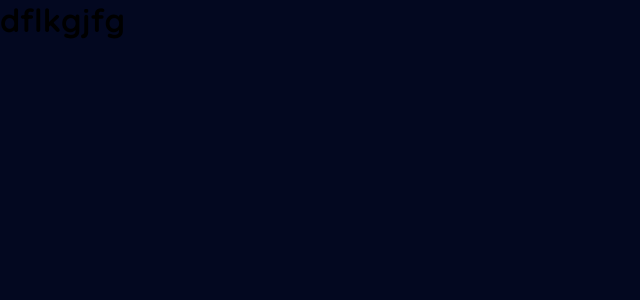
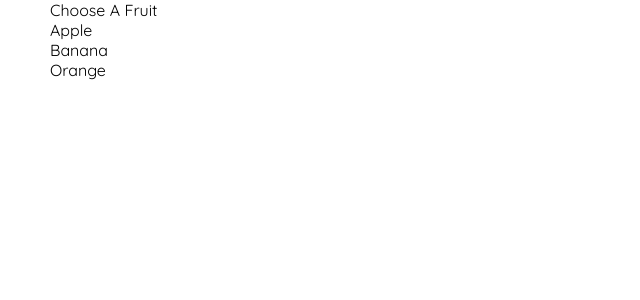
Before and after one commit to serhatbek/react-components, a React (Vite) app: page / in a window 1280 px wide. Shown: the top 300 px of the page, without its empty margins (0-640 px from the left). Built offline with nearby package versions, Linux system fonts and the light colour scheme.

Commit message:
select structure

```diff
--- a/package.json
+++ b/package.json
@@ -16,6 +16,7 @@
     "preview": "vite preview"
   },
   "dependencies": {
+    "classnames": "^2.5.1",
     "react": "^18.2.0",
     "react-dom": "^18.2.0"
   },
--- a/src/App.jsx
+++ b/src/App.jsx
@@ -1,9 +1,21 @@
 import './assets/css/styles.scss';
+import { fruitsData } from './assets/data/fruits';
+import { Select } from './components';
 
 function App() {
+  const handleChange = (option) => {
+    console.log('selected item', option);
+  };
+
   return (
     <>
-      <h1>dflkgjfg</h1>
+      <div className='container'>
+        <Select
+          defaultValue='Choose A Fruit'
+          onChange={handleChange}
+          options={fruitsData}
+        />
+      </div>
     </>
   );
 }
--- a/src/assets/css/global/_general.scss
+++ b/src/assets/css/global/_general.scss
@@ -31,7 +31,6 @@ html:focus-within {
 }
 
 body {
-  background-color: #030820;
   font-family: 'Quicksand', sans-serif;
 }
 
--- /dev/null
+++ b/src/assets/data/fruits.js
@@ -0,0 +1,5 @@
+export const fruitsData = [
+  { value: 'Apple', label: 'Apple' },
+  { value: 'Banana', label: 'Banana' },
+  { value: 'Orange', label: 'Orange' },
+];
--- /dev/null
+++ b/src/components/Select/Select.jsx
@@ -0,0 +1,28 @@
+import { useId, useState } from 'react';
+import './Select.scss';
+
+const Select = ({ defaultValue, options, onChange }) => {
+  const [selectedOption, setSelectedOption] = useState(defaultValue || '');
+
+  const handleSelectOption = (optionValue) => {
+    setSelectedOption(optionValue);
+    onChange(selectedOption);
+  };
+
+  return (
+    <div className='select'>
+      <div className='select__item'>{selectedOption}</div>
+      <ul className='select__List'>
+        {options?.map((item) => {
+          return (
+            <li key={useId()} onClick={() => handleSelectOption(item.value)}>
+              {item.label}
+            </li>
+          );
+        })}
+      </ul>
+    </div>
+  );
+};
+
+export default Select;
--- /dev/null
+++ b/src/components/index.jsx
@@ -0,0 +1 @@
+export { default as Select } from './Select/Select';
```
Also changed, not shown: src/components/Select/Select.scss (added), 1 other file (tests, documents, lock files or other folders).
